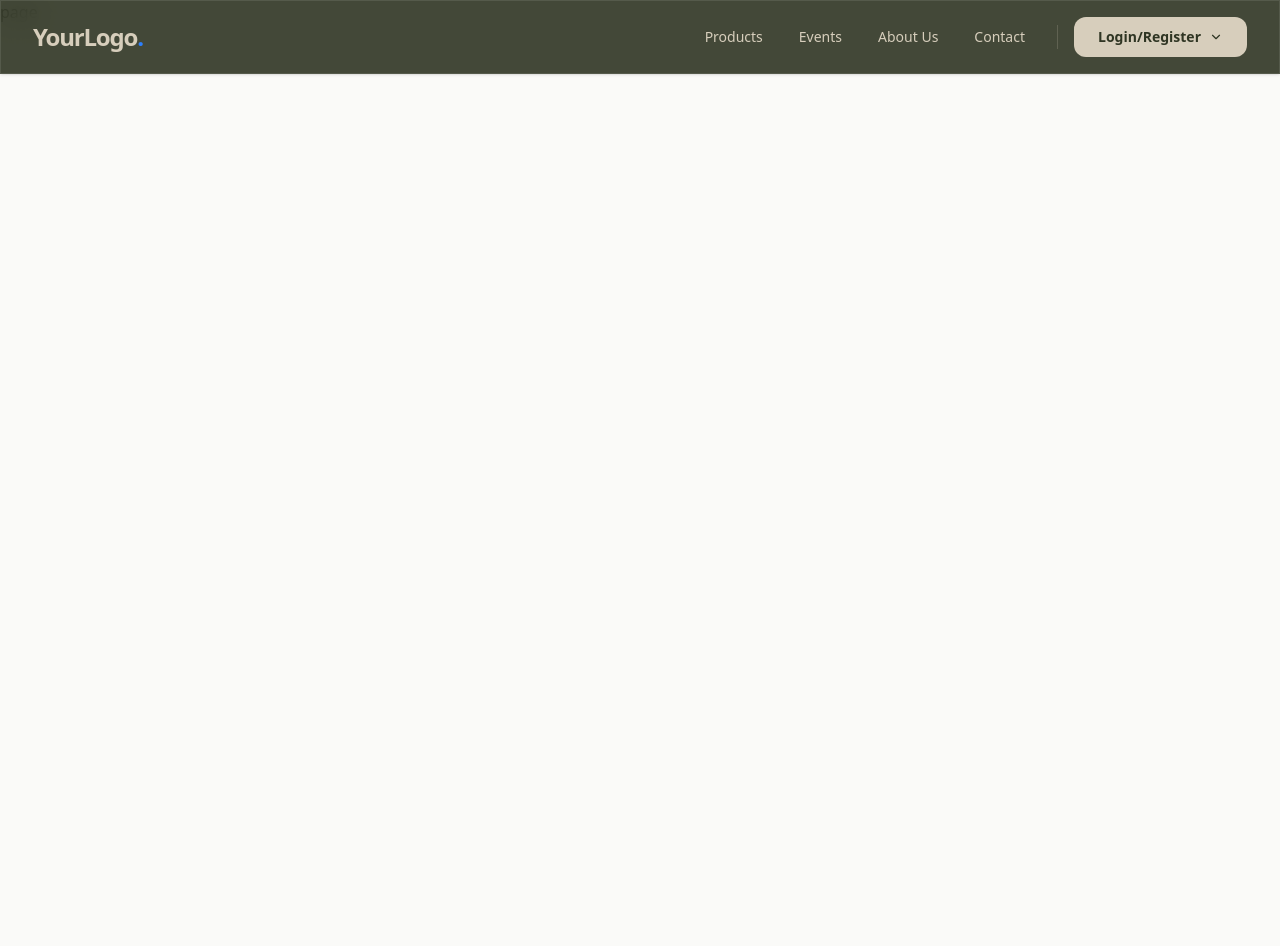
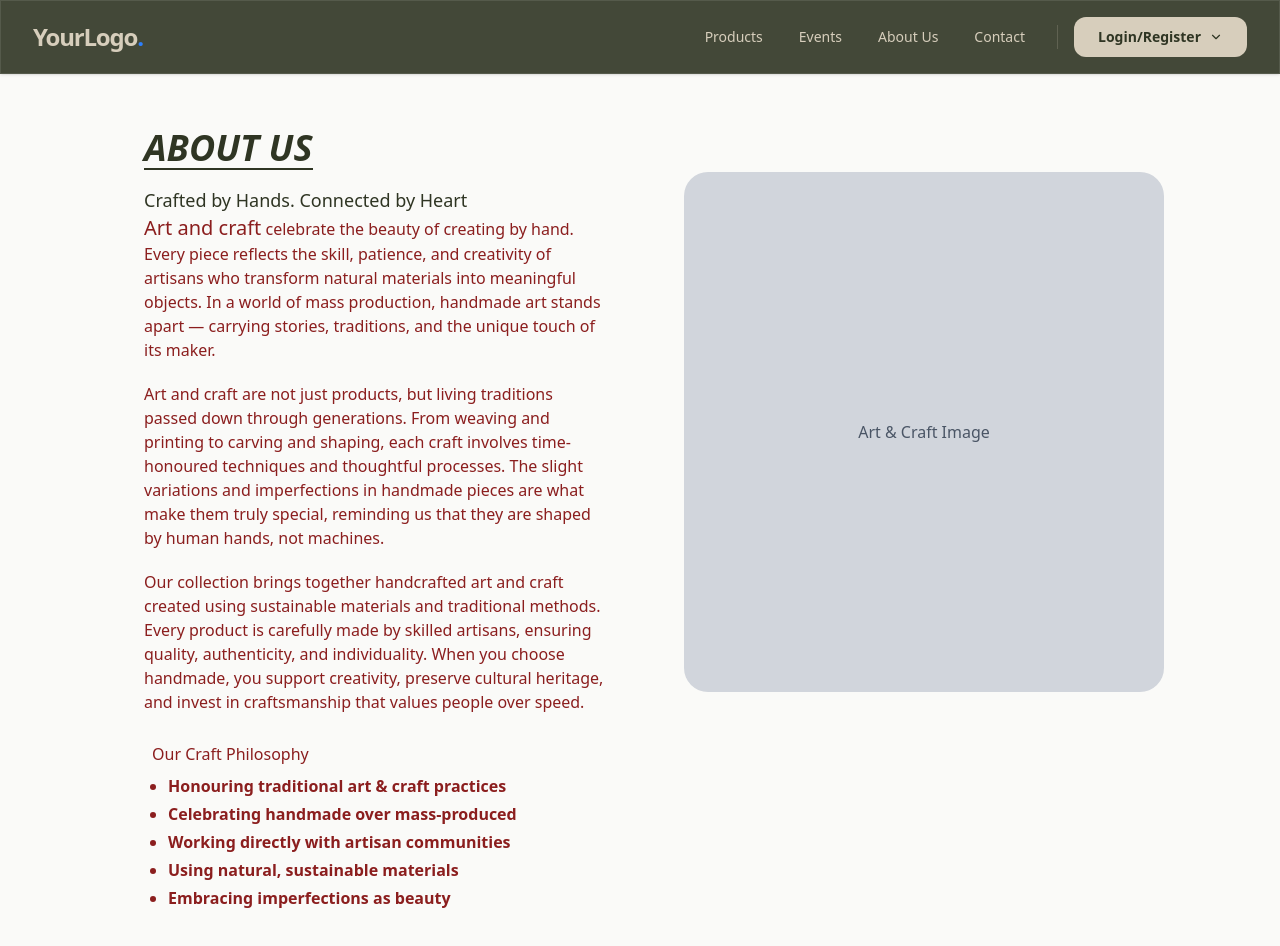
Before and after one commit to ShrivastvAryan/mvp, a Next.js app: page /about in a window 1280 px wide. Shown: the top 946 px of the page. Before the commit the page ends 800 px from the top, so only its background shows below. Built offline with nearby package versions, Linux system fonts and the light colour scheme.

Commit message:
About Us page

```diff
--- a/src/app/about/page.tsx
+++ b/src/app/about/page.tsx
@@ -2,7 +2,71 @@ import React from 'react'
 
 const page = () => {
   return (
-    <div>page</div>
+    <main className="min-h-screen">
+      <div className="max-w-6xl mx-auto px-10 py-18">
+
+        {/* Layout */}
+        <div className="grid grid-cols-1 lg:grid-cols-2 gap-16 items-start">
+
+          {/* Content-1 */}
+          <div className="pt-12 pl-10">
+              <h1 className="text-3xl md:text-4xl font-semibold text-brand-secondary mt-2 uppercase italic inline-block border-b-2">
+              About Us
+            </h1>
+
+          <h2 className="text-lg font-medium text-brand-secondary mt-4">
+            Crafted by Hands. Connected by Heart
+          </h2>
+
+          <div className='space-y-5 text-sm md:text-base text-[#8B1E1E]'>
+            <p>
+              <span className='font-medium text-xl'>Art and craft</span> celebrate the beauty of creating by hand. Every piece reflects the
+              skill, patience, and creativity of artisans who transform natural materials into meaningful
+              objects. In a world of mass production, handmade art stands apart — carrying stories, traditions, and the unique touch of its maker.
+            </p>
+
+            <p>
+              Art and craft are not just products, but living traditions passed down through
+              generations. From weaving and printing to carving and shaping, each craft involves
+              time-honoured techniques and thoughtful processes. The slight variations and imperfections
+              in handmade pieces are what make them truly special, reminding us that they are shaped by
+              human hands, not machines.
+            </p>
+
+            <p>
+              Our collection brings together handcrafted art and craft created using sustainable
+              materials and traditional methods. Every product is carefully made by skilled artisans,
+              ensuring quality, authenticity, and individuality. When you choose handmade, you support
+              creativity, preserve cultural heritage, and invest in craftsmanship that values people over speed.
+            </p>
+          </div>
+
+          {/* Values */}
+          <div className='mt-7'>
+            <h3 className='font-medium text-[#8B1E1E] mb-2 pl-2'>
+              Our Craft Philosophy
+            </h3>
+
+            <ul className='list-disc pl-6 text-[#8B1E1E] text-base font-semibold space-y-1'>
+                <li>Honouring traditional art & craft practices</li>
+                <li>Celebrating handmade over mass-produced</li>
+                <li>Working directly with artisan communities</li>
+                <li>Using natural, sustainable materials</li>
+                <li>Embracing imperfections as beauty</li>
+            </ul>
+          </div>
+          </div>
+
+        {/* Right side Image */}
+        <div className='w-[480px] h-[520px] bg-gray-300 overflow-hidden mx-auto mt-25 rounded-3xl'>
+            <div className="w-full h-full flex items-center justify-center text-gray-600">
+              Art & Craft Image
+            </div>
+        </div>
+
+        </div>
+      </div>
+    </main>
   )
 }
 
```
